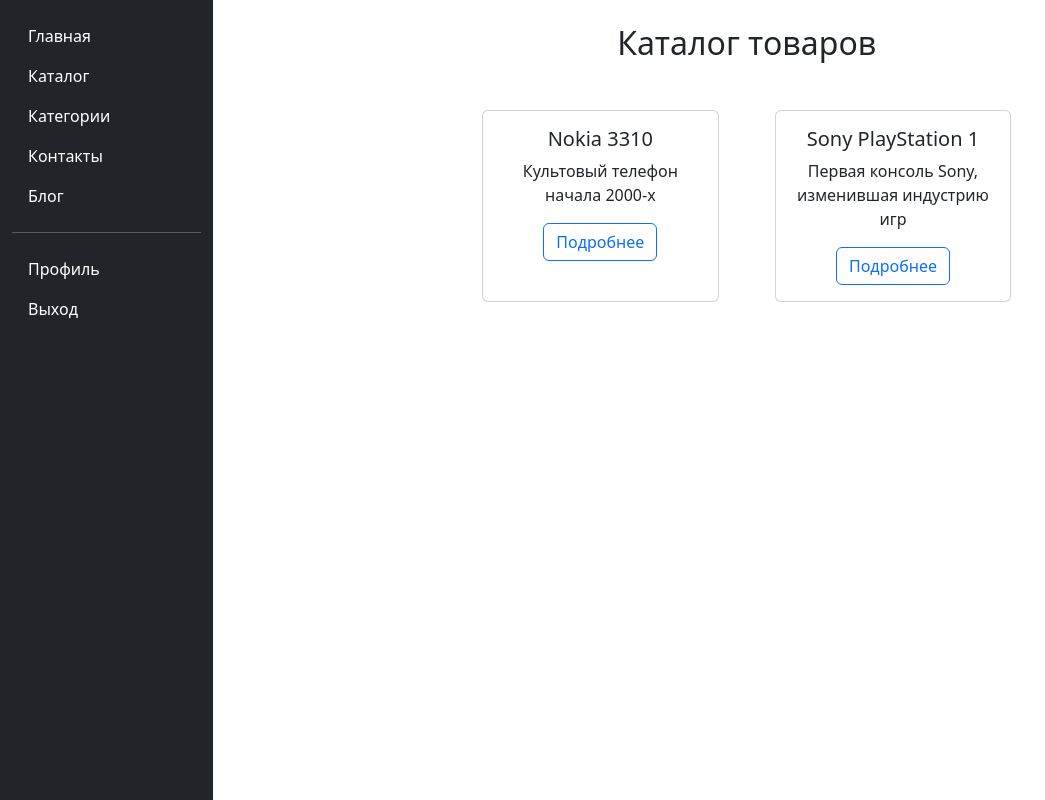
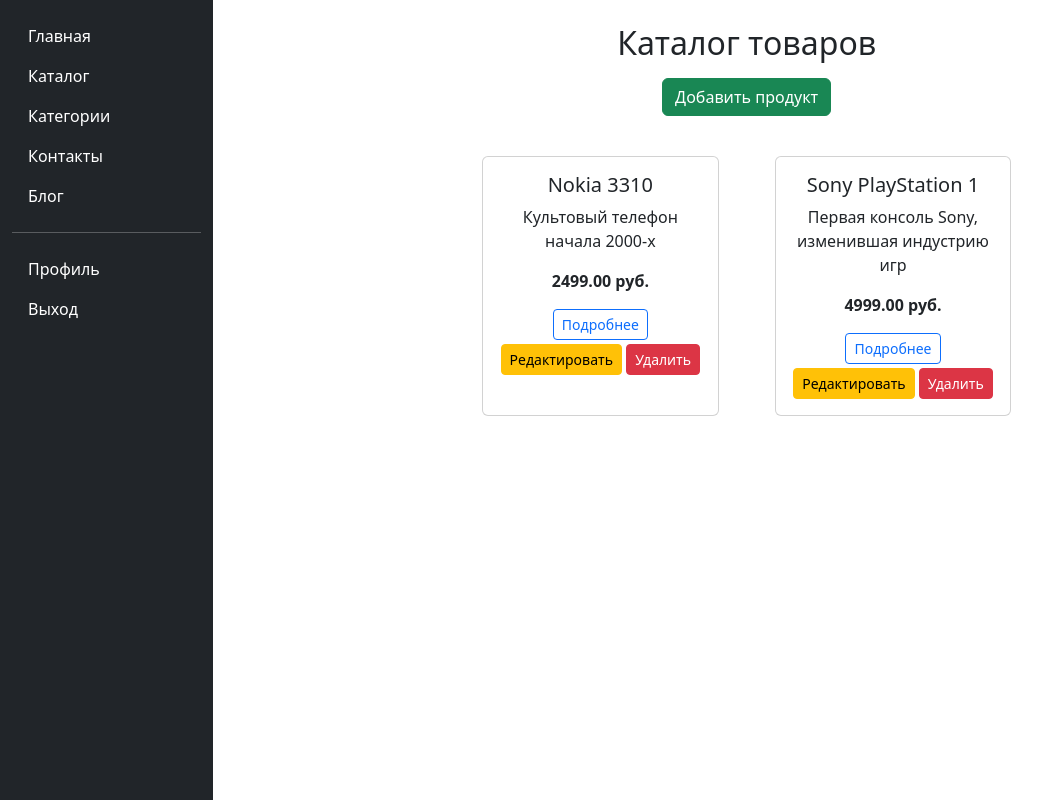
Before and after one commit to Lexish-ru/Module_6, a Django app: page /catalog/ in a window 1280 px wide. Shown: the whole page, without its empty margins (0-1045 px from the left). Run offline with Django 5.2, Linux system fonts and the light colour scheme; data comes from the database, SQL or seed files in the repository.

Commit message:
HW_26.1_catalog.html

```diff
--- a/catalog/templates/catalog/catalog.html
+++ b/catalog/templates/catalog/catalog.html
@@ -3,6 +3,7 @@
 {% block content %}
 <div class="py-4 text-center">
   <h2>Каталог товаров</h2>
+  <a href="{% url 'product_add' %}" class="btn btn-success mt-2">Добавить продукт</a>
 </div>
 <div class="row justify-content-center">
   {% for product in products %}
@@ -14,7 +15,10 @@
       <div class="card-body">
         <h5 class="card-title">{{ product.name }}</h5>
         <p class="card-text">{{ product.description|truncatechars:100 }}</p>
-        <a href="{% url 'product' product.pk %}" class="btn btn-outline-primary">Подробнее</a>
+        <p><strong>{{ product.price }} руб.</strong></p>
+        <a href="{% url 'product' product.pk %}" class="btn btn-outline-primary btn-sm">Подробнее</a>
+        <a href="{% url 'product_edit' product.pk %}" class="btn btn-warning btn-sm mt-1">Редактировать</a>
+        <a href="{% url 'product_delete' product.pk %}" class="btn btn-danger btn-sm mt-1">Удалить</a>
       </div>
     </div>
   </div>
```
